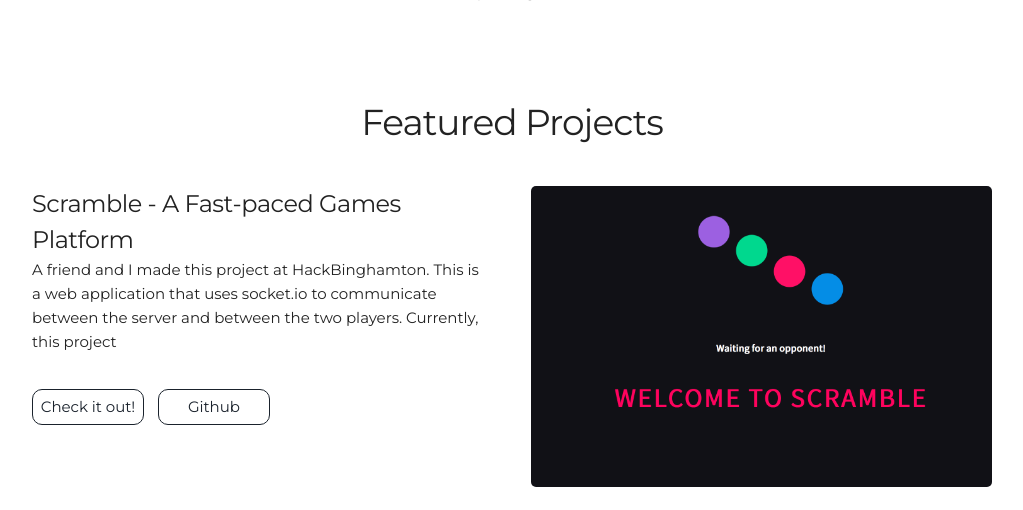
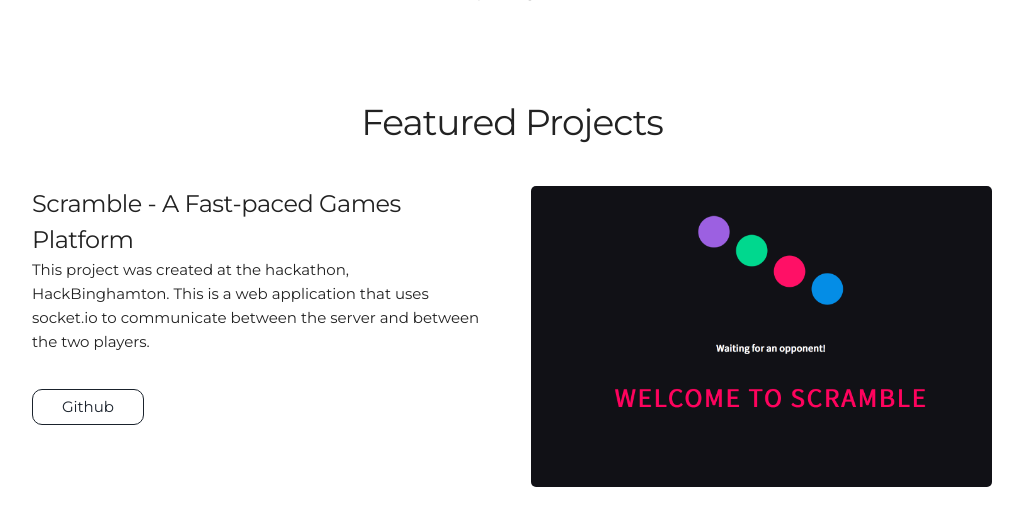
Before and after one commit to xChenny/Personal-Website, a Jekyll site: the page built from index.html, in a window 1280 px wide and 900 px high, scrolled down 1056 px, cut to the strip 0-510 px from the top of the window. Shown: the whole strip, without its empty margins (128-1151 px from the left). Built offline with Jekyll 4.4.1, drawn with Linux system fonts in a browser that asks for light colours.

Commit message:
updated project links

```diff
--- a/_includes/projects.html
+++ b/_includes/projects.html
@@ -12,8 +12,8 @@
   <div class="row user-projects">
     <div class="six columns">
       <h5> Scramble - A Fast-paced Games Platform</h5>
-      <p>A friend and I made this project at HackBinghamton. This is a web application that uses socket.io to communicate between the server and between the two players. Currently, this project </p>
-      <a class="project-link locallending" href="http://scramble-demo.mybluemix.net/">Check it out!</a>
+      <p>This project was created at the hackathon, HackBinghamton. This is a web application that uses socket.io to communicate between the server and between the two players.</p>
+      <!--<a class="project-link locallending" href="http://scramble-demo.mybluemix.net/">Check it out!</a>-->
       <a class="project-link locallending" href="https://github.com/robherley/scramble">Github</a>
     </div>
     <div class="six columns images">
@@ -26,7 +26,7 @@
     <div class="six columns">
       <h5> LocalLending - The "Craigslist" for Lending Items</h5>
       <p>This project came about at InventYU, a hackathon hosted by Yeshiva University in New York City. The idea for this came about when my groupmates and I wanted to create a project that could solve a big problem that we had in today's consumer-driven market. Often, we find ourselves needing a certain tool or item only once, but we don't have any other choice other than just buying it. The problem lies on how we only used the tool or item once before letting it sit there and eventually throwing it out. Locallending was a project that meant to solve this problem.</p>
-      <a class="project-link locallending" href="http://ec2-52-90-94-38.compute-1.amazonaws.com">Check it out!</a>
+      <a class="project-link locallending" href="http://locallending.org">Check it out!</a>
       <a class="project-link locallending" href="https://github.com/BeamGroup/locallending">Github</a>
     </div>
     <div class="six columns images">
```
